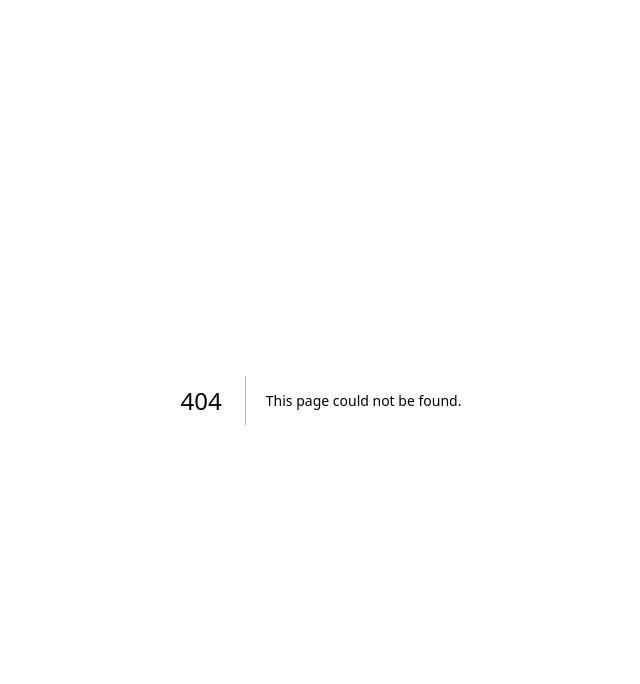
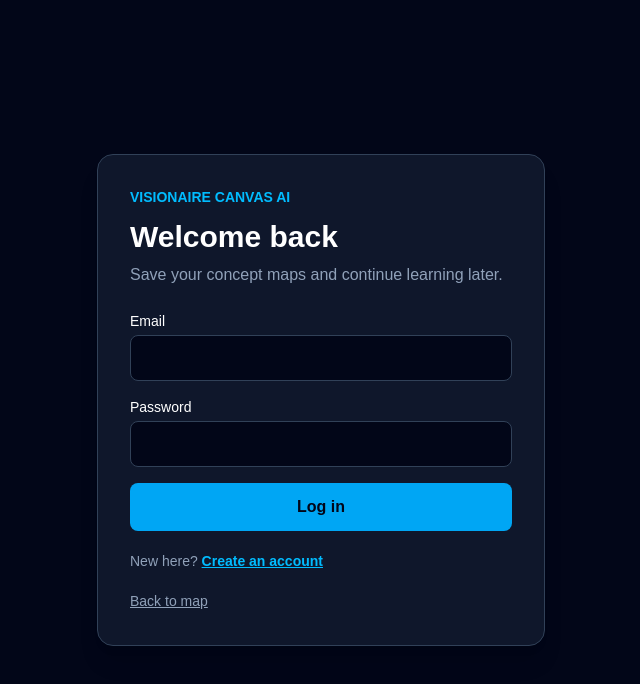
Before and after one commit to Shreya-M-06/HackRU_Visionaire, a Next.js app: page /login in a window 1280 px wide. Before the commit this address had no page. Shown: the top 684 px of the page, without its empty margins (319-959 px from the left). Built offline with nearby package versions, Linux system fonts and the light colour scheme.

Commit message:
adding dashboard and login

```diff
--- /dev/null
+++ b/src/app/dashboard/page.js
@@ -0,0 +1,38 @@
+import Link from 'next/link';
+import { redirect } from 'next/navigation';
+import { createClient } from '@/lib/supabase/server';
+
+export default async function DashboardPage() {
+  const supabase = await createClient();
+  const { data: { user }, error: authError } = await supabase.auth.getUser();
+  if (authError || !user) redirect('/login');
+
+  const { data: maps, error } = await supabase
+    .from('concept_maps')
+    .select('id, title, created_at, updated_at')
+    .order('updated_at', { ascending: false });
+
+  async function signOut() {
+    'use server';
+    const client = await createClient();
+    await client.auth.signOut();
+    redirect('/login');
+  }
+
+  return <main className="min-h-screen bg-slate-950 p-6 text-white md:p-10">
+    <div className="mx-auto max-w-5xl">
+      <header className="flex flex-wrap items-center justify-between gap-4">
+        <div><p className="text-sm font-semibold text-sky-400">VISIONAIRE CANVAS AI</p><h1 className="mt-2 text-3xl font-bold">Your learning maps</h1><p className="mt-2 text-slate-400">Signed in as {user.email}</p></div>
+        <form action={signOut}><button className="rounded-lg border border-slate-700 px-4 py-2">Log out</button></form>
+      </header>
+      <section className="mt-8 rounded-2xl border border-slate-800 bg-slate-900 p-6">
+        <h2 className="text-xl font-semibold">Saved maps</h2>
+        {error ? <p className="mt-4 text-rose-300">Could not load maps. Check that you ran the Supabase SQL setup.</p>
+          : !maps?.length ? <p className="mt-4 text-slate-400">No saved maps yet. Open the map workspace to create your first one.</p>
+          : <ul className="mt-4 grid gap-3 sm:grid-cols-2">{maps.map(map => <li key={map.id} className="rounded-xl border border-slate-700 p-4"><h3 className="font-semibold">{map.title}</h3><p className="mt-1 text-xs text-slate-400">Updated {new Date(map.updated_at).toLocaleString()}</p><Link className="mt-3 inline-block text-sm text-sky-400 underline" href={`/?map=${map.id}`}>Open map</Link></li>)}</ul>}
+        <p className="mt-6 text-sm text-slate-400">Map creation and loading must be connected to your workspace before these links can restore a saved map.</p>
+        <Link href="/" className="mt-4 inline-block rounded-lg bg-sky-500 px-4 py-2 font-semibold text-slate-950">Open workspace</Link>
+      </section>
+    </div>
+  </main>;
+}
--- a/src/app/layout.js
+++ b/src/app/layout.js
@@ -13,7 +13,7 @@ const geistMono = Geist_Mono({
 
 // 1. Customized title header properties for HackRU
 export const metadata = {
-  title: "Visionaire Canvas AI",
+  title: "Visionaire",
   description: "HackRU Interactive On-Device Gesture Concept Map",
 };
 
--- /dev/null
+++ b/src/app/login/page.js
@@ -0,0 +1,52 @@
+'use client';
+
+import { useState } from 'react';
+import { useRouter } from 'next/navigation';
+import Link from 'next/link';
+import { createClient } from '@/lib/supabase/client';
+
+export default function LoginPage() {
+  const router = useRouter();
+  const [mode, setMode] = useState('login');
+  const [email, setEmail] = useState('');
+  const [password, setPassword] = useState('');
+  const [busy, setBusy] = useState(false);
+  const [message, setMessage] = useState('');
+
+  async function handleSubmit(event) {
+    event.preventDefault();
+    setBusy(true); setMessage('');
+    try {
+      const supabase = createClient();
+      const result = mode === 'login'
+        ? await supabase.auth.signInWithPassword({ email, password })
+        : await supabase.auth.signUp({ email, password, options: { emailRedirectTo: `${window.location.origin}/dashboard` } });
+      if (result.error) throw result.error;
+      if (mode === 'signup' && !result.data.session) {
+        setMessage('Account created. Check your email to confirm your account, then log in.');
+      } else {
+        router.push('/dashboard'); router.refresh();
+      }
+    } catch (error) {
+      setMessage(error?.message || 'Authentication failed. Check your Supabase setup.');
+    } finally { setBusy(false); }
+  }
+
+  return <main className="min-h-screen flex items-center justify-center bg-slate-950 text-white p-6">
+    <section className="w-full max-w-md rounded-2xl border border-slate-700 bg-slate-900 p-8 shadow-xl">
+      <p className="text-sm font-semibold text-sky-400">VISIONAIRE CANVAS AI</p>
+      <h1 className="mt-3 text-3xl font-bold">{mode === 'login' ? 'Welcome back' : 'Create your account'}</h1>
+      <p className="mt-2 text-slate-400">Save your concept maps and continue learning later.</p>
+      <form className="mt-6 space-y-4" onSubmit={handleSubmit}>
+        <label className="block text-sm">Email<input className="mt-1 w-full rounded-lg border border-slate-700 bg-slate-950 p-3" type="email" autoComplete="email" required value={email} onChange={e => setEmail(e.target.value)} /></label>
+        <label className="block text-sm">Password<input className="mt-1 w-full rounded-lg border border-slate-700 bg-slate-950 p-3" type="password" autoComplete={mode === 'login' ? 'current-password' : 'new-password'} minLength={6} required value={password} onChange={e => setPassword(e.target.value)} /></label>
+        <button disabled={busy} className="w-full rounded-lg bg-sky-500 p-3 font-semibold text-slate-950 disabled:opacity-50">{busy ? 'Please wait…' : mode === 'login' ? 'Log in' : 'Sign up'}</button>
+      </form>
+      {message && <p role="status" className="mt-4 text-sm text-amber-300">{message}</p>}
+      <p className="mt-5 text-sm text-slate-400">{mode === 'login' ? 'New here?' : 'Already have an account?'}{' '}
+        <button className="font-semibold text-sky-400 underline" onClick={() => { setMode(mode === 'login' ? 'signup' : 'login'); setMessage(''); }}>{mode === 'login' ? 'Create an account' : 'Log in'}</button>
+      </p>
+      <Link className="mt-5 inline-block text-sm text-slate-400 underline" href="/">Back to map</Link>
+    </section>
+  </main>;
+}
```
